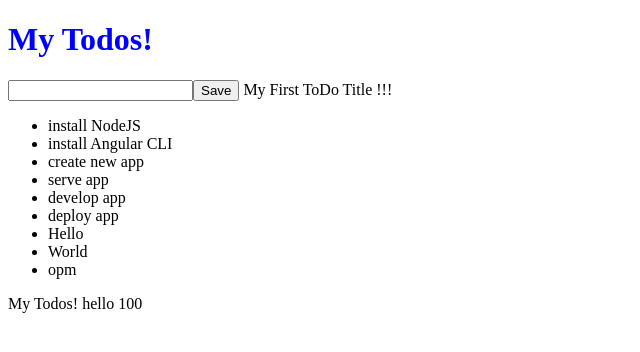
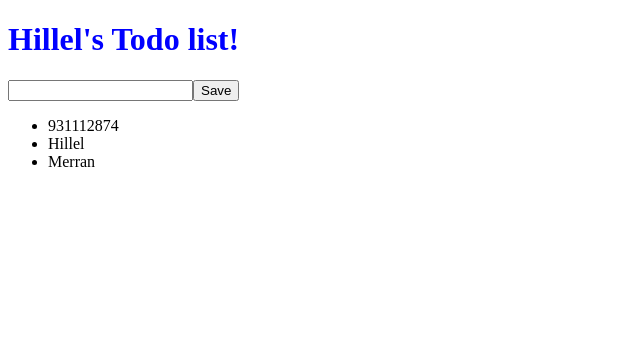
Before and after one commit to hillelMerran/todo-list-project, an Angular app: page / in a window 1280 px wide. Shown: the top 352 px of the page, without its empty margins (0-640 px from the left). Built offline with nearby package versions, Linux system fonts and the light colour scheme.

Commit message:
commit message hillel

```diff
--- a/src/app/app.component.ts
+++ b/src/app/app.component.ts
@@ -4,7 +4,7 @@ import { Component } from '@angular/core';
   selector: 'app-root',
   template: `
     <hillel-todo-list-manager></hillel-todo-list-manager>
-    {{ title }} hello {{ 5*20 }}
+    <!--{{ title }} hello {{ 5*20 }}-->
   `,
   styleUrls: ['./app.component.css']
 })
--- a/src/app/input/input.component.ts
+++ b/src/app/input/input.component.ts
@@ -7,8 +7,6 @@ import { Component, OnInit, Output, EventEmitter } from '@angular/core';
     <button (click)="changeTitle(myInput.value)">
       Save
     </button>
-
-    {{title}}
   `,
   styleUrls: ['./input.component.css']
 })
--- a/src/app/list-manager/list-manager.component.ts
+++ b/src/app/list-manager/list-manager.component.ts
@@ -9,11 +9,12 @@ import { TodoListService } from '../todo-list.service';
     </h1>
     <hillel-todo-input (submit)="addItem($event)"></hillel-todo-input>
     <ul>
+
+      <li *ngFor="let item of list">{{item.name}}</li>
+
       <li *ngFor="let item of todoList">
         <hillel-todo-item [todoItem]="item"></hillel-todo-item>
       </li>
-
-      <li *ngFor="let item of list">{{item.name}}</li>
 
     </ul>
     <h1 *ngIf="userLoggedIn">Welcome!</h1>
@@ -21,16 +22,16 @@ import { TodoListService } from '../todo-list.service';
   styleUrls: ['./list-manager.component.css']
 })
 export class ListManagerComponent implements OnInit {
-  private title: string = 'My Todos!';
+  private title: string = 'Hillel\'s Todo list!';
   private todoList = [];
   list = [
-    {name: "Hello"},
-    {name: "World"},
-    {name: "opm"}
+    {name: "931112874"},
+    {name: "Hillel"},
+    {name: "Merran"}
     ];
   addItem(title:string) {
     this.todoList.push({title});
-    console.log(title);
+    console.log(this.todoList);
   }
   constructor(private todoListService:TodoListService) {}
 
--- a/src/app/todo-list.service.ts
+++ b/src/app/todo-list.service.ts
@@ -3,12 +3,14 @@ import { Injectable } from '@angular/core';
 @Injectable()
 export class TodoListService {
   private todoList = [
+/*
     { title: 'install NodeJS' },
     { title: 'install Angular CLI' },
     { title: 'create new app' },
     { title: 'serve app' },
     { title: 'develop app' },
     { title: 'deploy app' },
+*/
   ];
 
   constructor() { }
```
